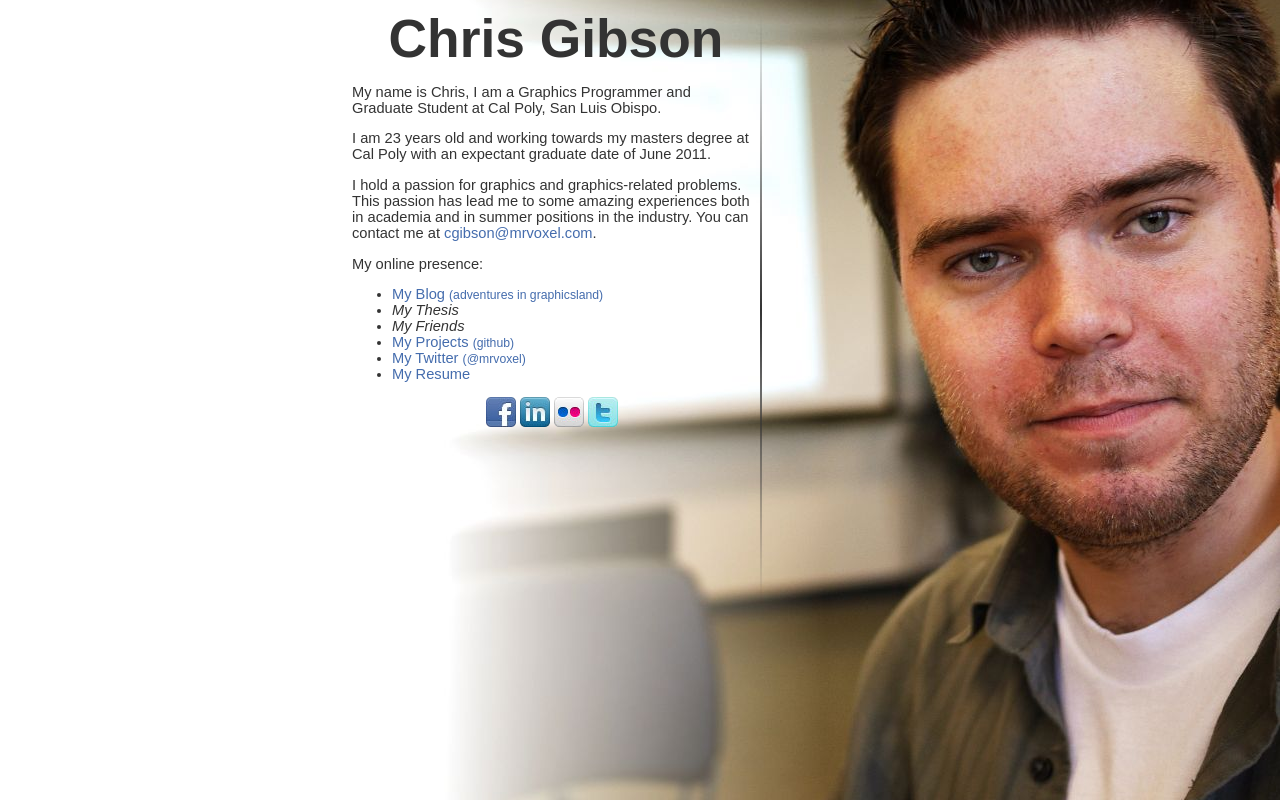
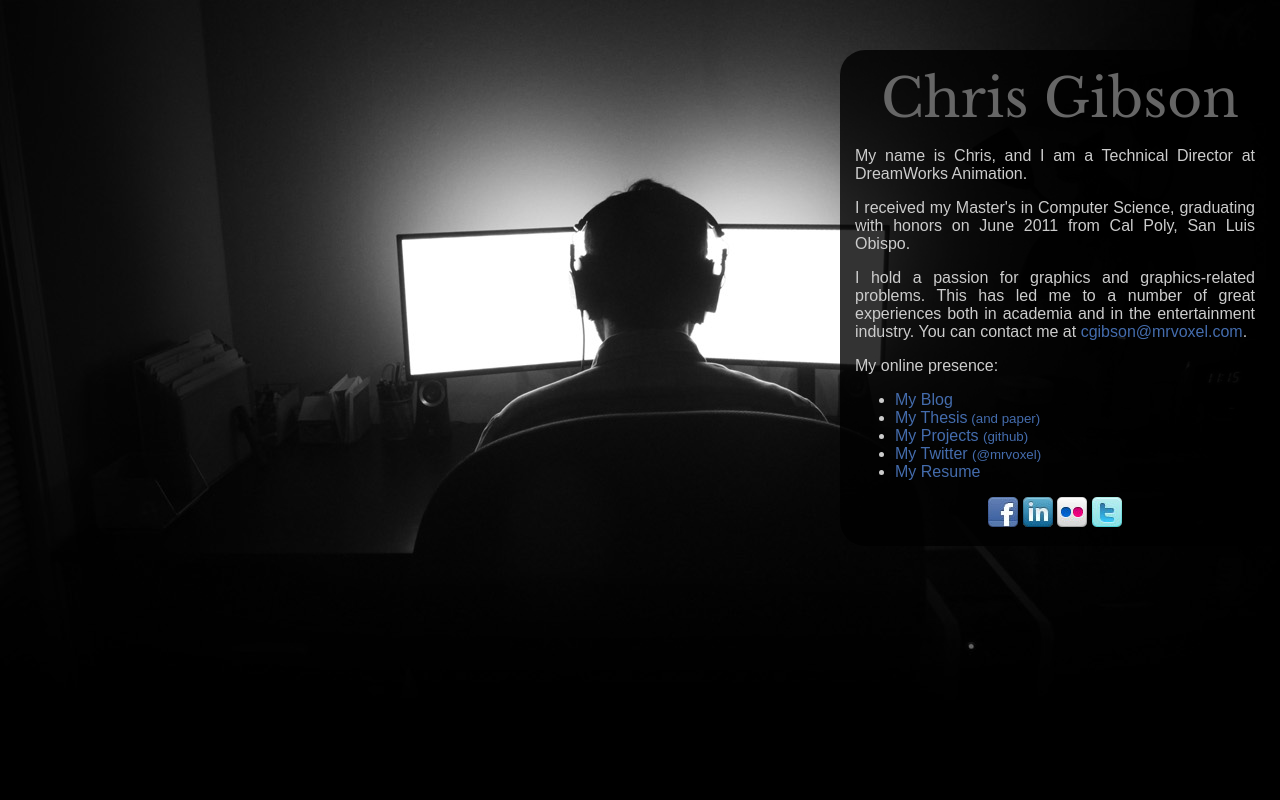
Before and after one commit to cgibson/chrisgibson-dot-us, a plain HTML site: page index.html in a window 1280 px wide. Drawn offline with nearby package versions, Linux system fonts and the light colour scheme; a web font is replaced by a local one.

Commit message:
Updated description and links. Added new background.

```diff
--- a/index.html
+++ b/index.html
@@ -1,22 +1,29 @@
 <html>
 <header><title>Chris Gibson</title></header>
+<link href='http://fonts.googleapis.com/css?family=Droid+Sans|Libre+Baskerville' rel='stylesheet' type='text/css'>
 
 <style>
 #background {
-    background-image:url('img/bg.jpg');
-    background-position: right;
+    background-image:url('img/bg2.jpg');
+    background-position: top;
     background-repeat: no-repeat;
-    font-family: arial;
-    font-size: 11pt;
-    color: #333333;
+    font-family: 'Droid Sans', sans-serif;
+    font-size: 11 pt;
+    color: #cccccc;
+    background-color: #000000;
+    padding: 0px;
+    margin: 0px;
 }
 
 .body-wrapper {
     width: 410px;
-    height: 100%;
     float: right;
-    padding-right: 10px;
-    margin-right: 500px;
+    padding: 15px 15 15 15;
+    margin-top: 50px;
+    background-color:rgba(0,0,0,0.8);
+    -moz-border-radius: 25px;
+    border-radius: 25px 0 0 25px;
+
 }
 
 .body {
@@ -24,15 +31,17 @@
 }
 
 h1 {
+    font-weight: 100;
     font-size: 40pt;
-    font-family: arial;
+    font-family: 'Libre Baskerville', serif;
     margin: 0px;
     text-align: center;
+    color: #666666;
 }
 
 .divider {
     clear: both;
-    float: right;
+    float: left;
     width: 2px;
     height: 600px;
     background-image:url('img/side_bar.png');
@@ -50,27 +59,30 @@ a img {
     border: 0;
 }
 
+p {
+    text-align: justify;
+}
+
 </style>
 
 <body id="background">
 
 <div class="body-wrapper">
-<div class="divider"></div>
+<!--<div class="divider"></div>--!>
     <h1>Chris Gibson</h1>
 
     <div class="body">
-        <p>My name is Chris, I am a Graphics Programmer and Graduate Student at Cal Poly, San Luis Obispo.</p>
+        <p>My name is Chris, and I am a Technical Director at DreamWorks Animation.</p>
 
-        <p>I am 23 years old and working towards my masters degree at Cal Poly with an expectant graduate date of June 2011.</p>
+        <p>I received my Master's in Computer Science, graduating with honors on June 2011 from Cal Poly, San Luis Obispo.</p>
 
-        <p>I hold a passion for graphics and graphics-related problems.  This passion has lead me to some amazing experiences both in academia and in summer positions in the industry.  You can contact me at <a href="mailto:cgibson@mrvoxel.com">cgibson@mrvoxel.com</a>.</p>
+        <p>I hold a passion for graphics and graphics-related problems. This has led me to a number of great experiences both in academia and in the entertainment industry. You can contact me at <a href="mailto:cgibson@mrvoxel.com">cgibson@mrvoxel.com</a>.</p>
 
         <p>My online presence:</p>
 
         <ul>
-            <li><a href="http://www.aigfx.com">My Blog  <small>(adventures in graphicsland)</small></a></li>
-            <li><i>My Thesis</i></li>
-            <li><i>My Friends</i></li>
+            <li><a href="http://blog.mrvoxel.com">My Blog</a></li>
+            <li><a href="http://digitalcommons.calpoly.edu/theses/533/">My Thesis</a><small><a href="http://works.bepress.com/zwood/2/"> (and paper)</small></a></li>
             <li><a href="https://github.com/cgibson">My Projects  <small>(github)</small></a></li>
             <li><a href="http://www.twitter.com/mrvoxel">My Twitter  <small>(@mrvoxel)</small></a></li>
             <li><a href="doc/resume.pdf">My Resume</a></li>
```
Also changed, not shown: img/bg2.jpg (added).
